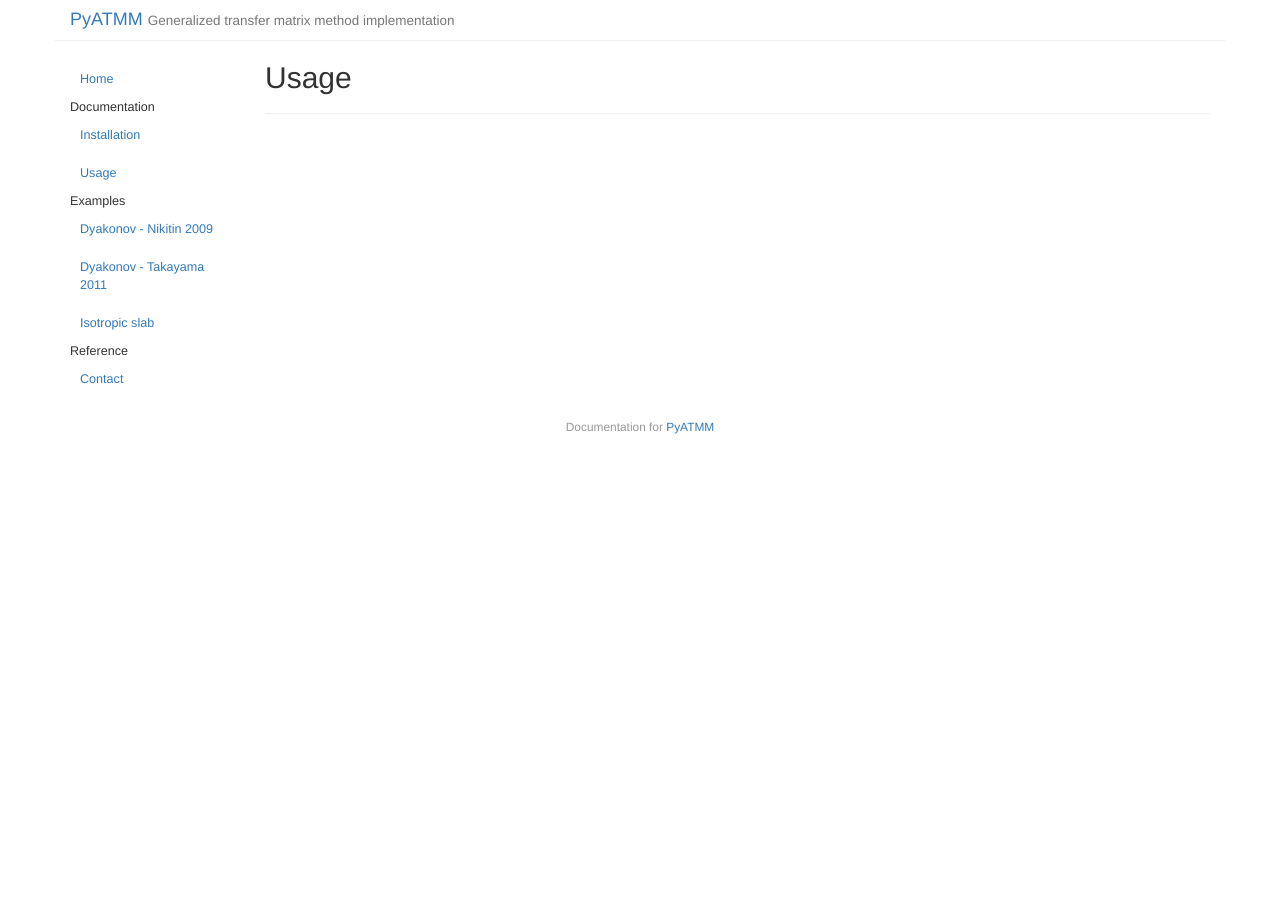
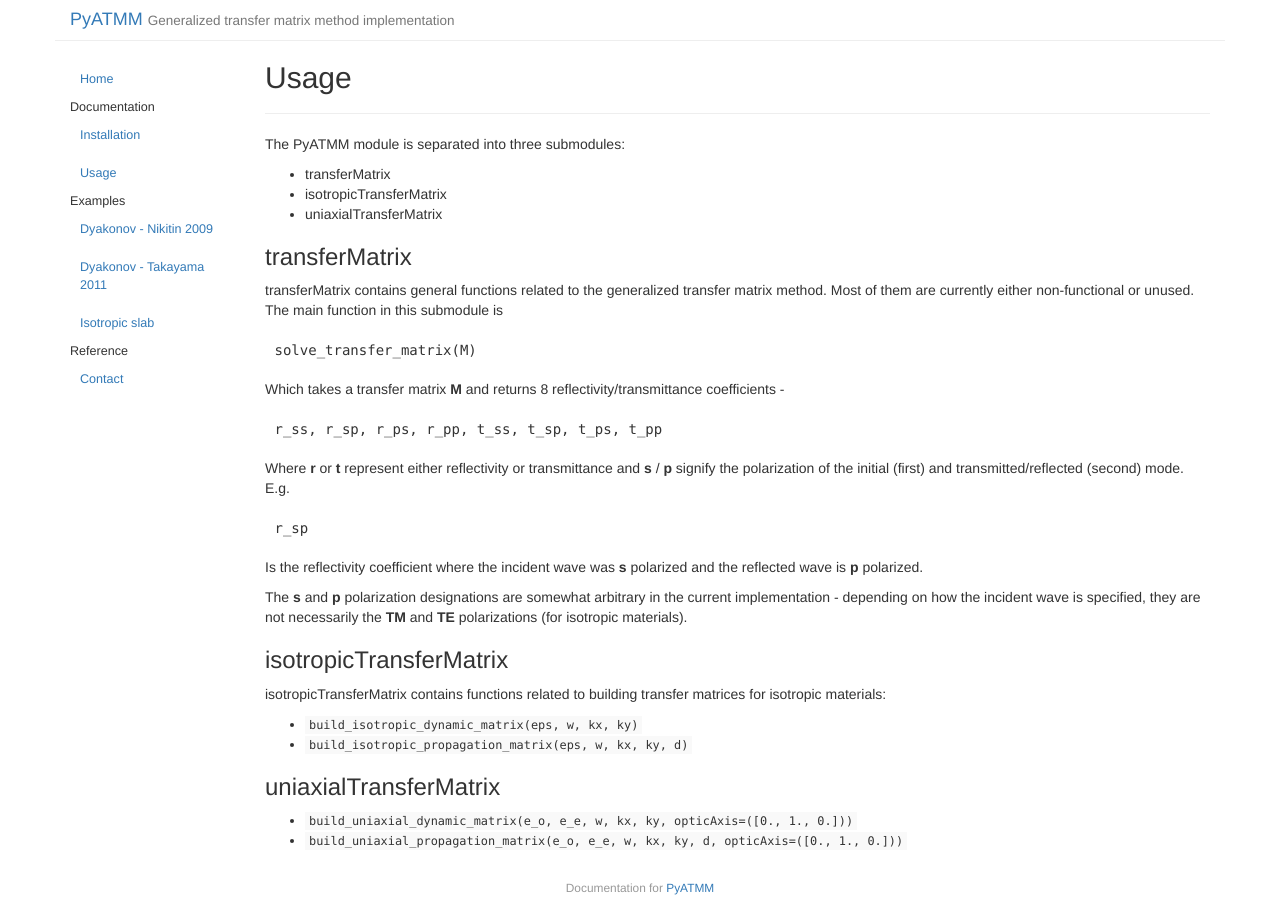
Before and after one commit to kitchenknif/PyATMM, a Jekyll site: the page built from _posts/2016-03-10-usage.md, in a window 1280 px wide. Built offline with Jekyll 4.4.1, drawn with Linux system fonts in a browser that asks for light colours.

Commit message:
fleshing out docs

````diff
--- a/_config.yml
+++ b/_config.yml
@@ -27,10 +27,10 @@ sections: [
 
 # Keep as an empty string if served up at the root. If served up at a specific
 # path (e.g. on GitHub pages) leave off the trailing slash, e.g. /my-project
-baseurl: '/PyATMM'
+# baseurl: '/PyATMM'
 
 # development
-# baseurl: ''
+baseurl: ''
 
 # Dates are not included in permalinks
 permalink: none
--- a/_posts/2016-03-10-usage.md
+++ b/_posts/2016-03-10-usage.md
@@ -5,3 +5,36 @@ category: doc
 date: 2016-03-10 20:35:11
 order: 2
 ---
+The PyATMM module is separated into three submodules:
+* transferMatrix
+* isotropicTransferMatrix
+* uniaxialTransferMatrix
+
+### transferMatrix
+transferMatrix contains general functions related to the generalized transfer matrix method. Most of them are currently either non-functional or unused. The main function in this submodule is
+
+    solve_transfer_matrix(M)
+
+Which takes a transfer matrix **M** and returns 8 reflectivity/transmittance coefficients -
+
+    r_ss, r_sp, r_ps, r_pp, t_ss, t_sp, t_ps, t_pp
+
+Where **r** or **t** represent either reflectivity or transmittance and **s** / **p** signify the polarization of the initial (first) and transmitted/reflected (second) mode. E.g.
+
+    r_sp
+
+Is the reflectivity coefficient where the incident wave was  **s** polarized and the reflected wave is **p** polarized.
+
+The **s** and **p** polarization designations are somewhat arbitrary in the current implementation - depending on how the incident wave is specified, they are not necessarily the **TM** and **TE** polarizations (for isotropic materials).
+
+### isotropicTransferMatrix
+isotropicTransferMatrix contains functions related to building transfer matrices for isotropic materials:
+
+* 	```build_isotropic_dynamic_matrix(eps, w, kx, ky)```
+*   ```build_isotropic_propagation_matrix(eps, w, kx, ky, d)```
+
+
+### uniaxialTransferMatrix
+
+*	```build_uniaxial_dynamic_matrix(e_o, e_e, w, kx, ky, opticAxis=([0., 1., 0.]))```
+* 	```build_uniaxial_propagation_matrix(e_o, e_e, w, kx, ky, d, opticAxis=([0., 1., 0.]))```
````
Also changed, not shown: _posts/2016-03-10-contact.md (+1 -0 lines).
